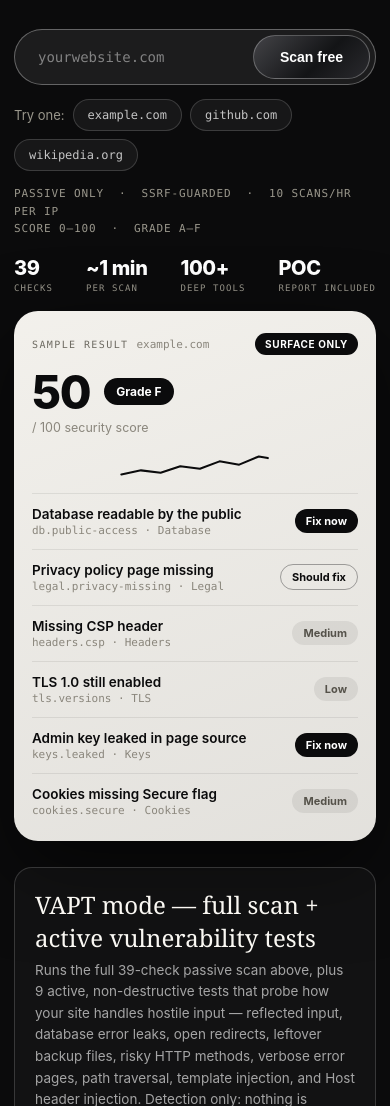
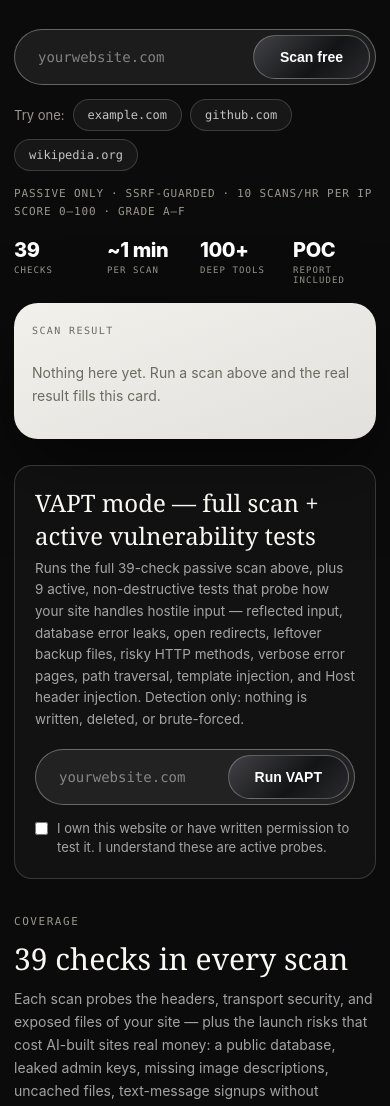
Before and after one commit to xorudra/siteguard, a Flask app: page / in a window 390 px wide. Shown: the part 280-1386 px from the top of the page. Run offline with Flask 3, Linux system fonts and the light colour scheme; some libraries are stand-ins or nearby versions.

Commit message:
feat(funnel): result card fills with the real scan; ZeroSweep origin allowed on scan endpoints
Owner order 2026-11-21: the home page result card must start blank and
fill only with real scan details — the static sample card is gone.
- POST /api/scan: same rate limit, scan gate and scanner as /scan,
  answers JSON (score, grade, counts, findings) for the card.
- CSRF guard: the ZeroSweep funnel origin is named as the one allowed
  cross-site origin, on /scan and /api/scan only (it was rejecting
  every scan started from ZeroSweep's home page with a 403).
- /api/scan sends CORS for that origin only, so the ZeroSweep page can
  read the JSON.
- Home page: card renders idle/scanning/error/done from the fetch;
  band micro line wraps only between segments; phone stats are an
  even 4-column grid.

```diff
--- a/app.py
+++ b/app.py
@@ -12,7 +12,7 @@ from urllib.parse import urlparse
 
 sys.path.insert(0, os.path.dirname(os.path.abspath(__file__)))
 
-from flask import Flask, Response, render_template, request
+from flask import Flask, Response, jsonify, render_template, request
 from itsdangerous import BadSignature, URLSafeSerializer
 from scanner import DEDUCT, scan, UnsafeTarget
 from vapt import vapt_scan
@@ -639,16 +639,28 @@ def _client_ip():
     return request.remote_addr or "?"
 
 
+# The funnel partner (owner decision 2026-11-21): ZeroSweep's home page
+# IS the free check, so its scan form posts here cross-site by design.
+# Only the two scan endpoints accept that origin; every other POST route
+# stays same-host only, and every other cross-site origin stays refused.
+PARTNER_ORIGIN = "https://zerosweep.dpdns.org"
+PARTNER_PATHS = ("/scan", "/api/scan")
+
+
 def _origin_ok():
     """CSRF guard for form posts (Launch Safety Standard A2): when a
     browser sends an Origin (or Referer) header, it must name THIS
     host. Non-browser clients send neither and pass — the check only
-    stops cross-site browser form submissions."""
+    stops cross-site browser form submissions. One named exception:
+    the ZeroSweep funnel origin, on the scan endpoints only."""
     origin = (request.headers.get("Origin")
               or request.headers.get("Referer"))
     if not origin:
         return True
-    return urlparse(origin).netloc == request.host
+    if urlparse(origin).netloc == request.host:
+        return True
+    return (request.path in PARTNER_PATHS
+            and origin.rstrip("/") == PARTNER_ORIGIN)
 
 
 def _host_is_local():
@@ -908,6 +920,72 @@ def do_scan():
                            owasp=owasp_coverage(report))
 
 
+def _scan_json(payload, status=200):
+    """JSON answer for /api/scan. The ZeroSweep home page fetches this
+    cross-site (the funnel), so the partner origin gets a CORS header;
+    no other origin does."""
+    resp = jsonify(payload)
+    resp.status_code = status
+    if request.headers.get("Origin") == PARTNER_ORIGIN:
+        resp.headers["Access-Control-Allow-Origin"] = PARTNER_ORIGIN
+        resp.headers["Vary"] = "Origin"
+    return resp
+
+
+@app.route("/api/scan", methods=["POST"])
+def api_scan():
+    """The free check as JSON: same rate limit, scan gate and scanner
+    as /scan, but the result fills the result card on the home page
+    itself (SiteGuard's own page, or ZeroSweep's — the funnel home)
+    instead of navigating to the report page. The full report + PoC
+    still live behind the classic /scan POST."""
+    limited = _rate_or_429()
+    if limited is not None:
+        return _scan_json(
+            {"error": "Too many scans from this connection — "
+                      "please wait a bit and try again."}, 429)
+
+    url = (request.form.get("url") or "").strip()
+    if not url:
+        return _scan_json({"error": "Please enter a website address."}, 400)
+    if len(url) > 253:
+        return _scan_json(
+            {"error": "That address looks too long to be real."}, 400)
+
+    slot = _scan_gate.acquire()
+    if slot is None:
+        return _scan_json(
+            {"error": "The scanner is busy with another scan right now — "
+                      "please try again in a few seconds."}, 429)
+    try:
+        report = scan(url)
+    except UnsafeTarget as e:
+        return _scan_json({"error": str(e)}, 400)
+    except Exception:
+        return _scan_json(
+            {"error": "Could not scan that site — check the address "
+                      "and try again."}, 502)
+    finally:
+        _scan_gate.release(slot)
+
+    checks = report["checks"]
+    return _scan_json({
+        "url": report["url"],
+        "score": report["score"],
+        "grade": report["grade"],
+        "complete": report["complete"],
+        "skipped": report["skipped"],
+        "total": len(checks),
+        "passed": sum(1 for c in checks if c["status"] == "passed"),
+        "failed": sum(1 for c in checks if c["status"] == "failed"),
+        "findings": [
+            {"title": f["title"], "key": f["key"],
+             "severity": f["severity"], "label": SEV_LABEL[f["severity"]]}
+            for f in report["findings"]
+        ],
+    })
+
+
 def _merge_reports(passive, active):
     """VAPT mode: merge the passive scan and the active tests into one report.
 
--- a/templates/index.html
+++ b/templates/index.html
@@ -42,6 +42,15 @@
   @keyframes slide { 0% { margin-left: -38% } 100% { margin-left: 100% } }
   .spin p { color: rgba(255,255,255,0.55); font-size: 12.5px; font-family: ui-monospace, SFMono-Regular, Menlo, Consolas, monospace; }
   .micro { font-family: ui-monospace, SFMono-Regular, Menlo, Consolas, monospace; font-size: 11px; letter-spacing: 0.08em; color: var(--faint); margin-top: 16px; line-height: 1.7; }
+  .micro .seg { white-space: nowrap; }
+  .micro .sep { margin: 0 7px; }
+  .rc-empty { color: #6d6a61; font-size: 14px; line-height: 1.6; padding: 26px 0 20px; }
+  .rc-error { color: #b3261e; font-size: 14px; font-weight: 600; line-height: 1.55; padding: 20px 0 14px; }
+  .rc-stats { display: flex; gap: 26px; flex-wrap: wrap; margin-top: 16px; padding-top: 14px; border-top: 1px solid rgba(11,11,12,0.08); }
+  .rc-stats .n { font-size: 19px; font-weight: 800; letter-spacing: -0.02em; }
+  .rc-stats .l { font-family: ui-monospace, SFMono-Regular, Menlo, Consolas, monospace; font-size: 9.5px; letter-spacing: 0.12em; color: #6d6a61; margin-top: 3px; }
+  .rc-report { margin-top: 16px; padding-top: 14px; border-top: 1px solid rgba(11,11,12,0.08); }
+  .rc-report button { background: #0b0b0c; color: #fff; border: 0; border-radius: 999px; font-size: 13px; font-weight: 700; padding: 11px 20px; cursor: pointer; min-height: 44px; }
   .stats { display: flex; gap: 34px; margin-top: auto; padding-top: 34px; flex-wrap: wrap; }
   .stat .n { font-size: 24px; font-weight: 800; letter-spacing: -0.02em; color: #fff; }
   .stat .l { font-family: ui-monospace, SFMono-Regular, Menlo, Consolas, monospace; font-size: 10px; letter-spacing: 0.12em; color: var(--faint); margin-top: 4px; }
@@ -99,7 +108,7 @@
     .grid { grid-template-columns: repeat(2, 1fr); }
     .topbar { padding: 14px 14px 4px; }
     /* between band, compact: stats in one tight 4-across row */
-    .stats { display: flex; justify-content: space-between; gap: 10px; margin-top: 18px; padding-top: 0; }
+    .stats { display: grid; grid-template-columns: repeat(4, 1fr); gap: 10px; margin-top: 18px; padding-top: 0; }
     .stat .n { font-size: 20px; }
     .stat .l { font-size: 9px; margin-top: 3px; }
     .micro { margin-top: 14px; line-height: 1.6; }
@@ -149,7 +158,7 @@
         <div class="bar"><i></i></div>
         <p>$ siteguard scan --target &hellip; probing 39 checks, about 30 seconds</p>
       </div>
-      <div class="micro">PASSIVE ONLY &nbsp;·&nbsp; SSRF-GUARDED &nbsp;·&nbsp; 10 SCANS/HR PER IP<br>SCORE 0–100 &nbsp;·&nbsp; GRADE A–F</div>
+      <div class="micro"><span class="seg">PASSIVE ONLY</span><span class="sep">·</span><span class="seg">SSRF-GUARDED</span><span class="sep">·</span><span class="seg">10 SCANS/HR PER IP</span><br><span class="seg">SCORE 0–100</span><span class="sep">·</span><span class="seg">GRADE A–F</span></div>
       <div class="stats">
         <div class="stat"><div class="n">39</div><div class="l">CHECKS</div></div>
         <div class="stat"><div class="n">~1 min</div><div class="l">PER SCAN</div></div>
@@ -158,26 +167,33 @@
       </div>
     </div>
 
-    <div class="card">
+    <div class="card" id="resultCard" aria-live="polite">
       <div class="sample-head">
-        <span class="t">SAMPLE RESULT</span><span class="u">example.com</span>
-        <span class="chip-dark">SURFACE ONLY</span>
+        <span class="t">SCAN RESULT</span><span class="u" id="rcUrl"></span>
+        <span class="chip-dark" id="rcChip" hidden>SURFACE ONLY</span>
       </div>
-      <div class="score-row">
-        <div class="score-block">
-          <div class="score-line"><span class="score-num">50</span><span class="grade">Grade F</span></div>
-          <div class="score-cap">/ 100 security score</div>
+      <div class="rc-empty" id="rcEmpty">Nothing here yet. Run a scan above and the real result fills this card.</div>
+      <div class="rc-error" id="rcError" role="alert" hidden></div>
+      <div id="rcBody" hidden>
+        <div class="score-row">
+          <div class="score-block">
+            <div class="score-line"><span class="score-num" id="rcScore"></span><span class="grade" id="rcGrade"></span></div>
+            <div class="score-cap">/ 100 security score</div>
+            <div class="score-cap" id="rcPartial" hidden></div>
+          </div>
         </div>
-        <svg class="spark" width="180" height="44" viewBox="0 0 180 44" fill="none" aria-hidden="true">
-          <polyline points="0,36 24,31 48,34 72,26 96,29 120,20 144,24 168,14 179,16" stroke="#0b0b0c" stroke-width="2.5" stroke-linecap="round" stroke-linejoin="round"/>
-        </svg>
+        <div class="rc-stats">
+          <div><div class="n" id="rcPassed"></div><div class="l">PASSED</div></div>
+          <div><div class="n" id="rcFailed"></div><div class="l">NEED ATTENTION</div></div>
+          <div><div class="n" id="rcSkipped"></div><div class="l">SKIPPED</div></div>
+          <div><div class="n" id="rcTotal"></div><div class="l">CHECKS TOTAL</div></div>
+        </div>
+        <div id="rcFindings"></div>
+        <form class="rc-report" action="/scan" method="post">
+          <input type="hidden" name="url" id="rcReportUrl">
+          <button type="submit">Full report + proof of concept</button>
+        </form>
       </div>
-      <div class="finding first"><div class="f-name">Database readable by the public<small>db.public-access · Database</small></div><span class="chip crit">Fix now</span></div>
-      <div class="finding"><div class="f-name">Privacy policy page missing<small>legal.privacy-missing · Legal</small></div><span class="chip warn">Should fix</span></div>
-      <div class="finding"><div class="f-name">Missing CSP header<small>headers.csp · Headers</small></div><span class="chip soft">Medium</span></div>
-      <div class="finding"><div class="f-name">TLS 1.0 still enabled<small>tls.versions · TLS</small></div><span class="chip soft">Low</span></div>
-      <div class="finding"><div class="f-name">Admin key leaked in page source<small>keys.leaked · Keys</small></div><span class="chip crit">Fix now</span></div>
-      <div class="finding"><div class="f-name">Cookies missing Secure flag<small>cookies.secure · Cookies</small></div><span class="chip soft">Medium</span></div>
     </div>
   </div>
 
@@ -261,11 +277,92 @@
     <a href="https://github.com/xorudra/siteguard">github.com/xorudra/siteguard</a> · <a href="/privacy">Privacy</a> · <a href="/terms">Terms</a></footer>
 
 <script>
-document.getElementById('scanForm').addEventListener('submit', function () {
+var GRADE_COLORS = { A: '#22a06b', B: '#65a30d', C: '#ca8a04', D: '#ea580c', F: '#dc2626' };
+var SEV_CLASS = { high: 'crit', medium: 'warn', low: 'soft', info: 'soft' };
+
+function rcShow(state, data) {
+  var empty = document.getElementById('rcEmpty');
+  var body = document.getElementById('rcBody');
+  var err = document.getElementById('rcError');
+  var chip = document.getElementById('rcChip');
+  empty.hidden = state !== 'empty';
+  body.hidden = state !== 'done';
+  err.hidden = state !== 'error';
+  chip.hidden = state !== 'done';
+  if (state === 'scanning') {
+    empty.hidden = false;
+    empty.textContent = 'Scanning ' + data + ' — probing 39 checks…';
+  }
+  if (state === 'error') err.textContent = data;
+  if (state !== 'done') return;
+  document.getElementById('rcUrl').textContent = data.url;
+  var score = document.getElementById('rcScore');
+  score.textContent = data.score;
+  score.style.color = GRADE_COLORS[data.grade] || '#0b0b0c';
+  document.getElementById('rcGrade').textContent = 'Grade ' + data.grade;
+  var partial = document.getElementById('rcPartial');
+  if (data.complete) { partial.hidden = true; }
+  else {
+    partial.hidden = false;
+    partial.textContent = 'partial scan, ' + data.skipped + ' checks skipped';
+  }
+  document.getElementById('rcPassed').textContent = data.passed;
+  document.getElementById('rcFailed').textContent = data.failed;
+  document.getElementById('rcSkipped').textContent = data.skipped;
+  document.getElementById('rcTotal').textContent = data.total;
+  document.getElementById('rcReportUrl').value = data.url;
+  var box = document.getElementById('rcFindings');
+  box.textContent = '';
+  if (!data.findings.length) {
+    var ok = document.createElement('div');
+    ok.className = 'finding first';
+    ok.innerHTML = '<div class="f-name">No problems found in the surface checks.</div>';
+    box.appendChild(ok);
+  }
+  data.findings.forEach(function (f, i) {
+    var row = document.createElement('div');
+    row.className = 'finding' + (i === 0 ? ' first' : '');
+    var name = document.createElement('div');
+    name.className = 'f-name';
+    name.textContent = f.title;
+    var small = document.createElement('small');
+    small.textContent = f.key;
+    name.appendChild(small);
+    var chipEl = document.createElement('span');
+    chipEl.className = 'chip ' + (SEV_CLASS[f.severity] || 'soft');
+    chipEl.textContent = f.label;
+    row.appendChild(name);
+    row.appendChild(chipEl);
+    box.appendChild(row);
+  });
+  document.getElementById('resultCard').scrollIntoView({ behavior: 'smooth', block: 'nearest' });
+}
+
+document.getElementById('scanForm').addEventListener('submit', function (e) {
+  e.preventDefault();
   var b = document.getElementById('scanBtn');
+  var url = document.getElementById('urlInput').value.trim();
+  if (!url) { rcShow('error', 'Please enter a website address.'); return; }
   b.disabled = true;
   b.textContent = 'Scanning…';
   document.getElementById('spin').style.display = 'block';
+  rcShow('scanning', url);
+  var body = new URLSearchParams();
+  body.set('url', url);
+  fetch('/api/scan', { method: 'POST', body: body })
+    .then(function (r) { return r.json().then(function (j) { return { ok: r.ok, j: j }; }); })
+    .then(function (res) {
+      if (!res.ok) throw new Error(res.j.error || 'Scan failed.');
+      rcShow('done', res.j);
+    })
+    .catch(function (err) {
+      rcShow('error', err.message || 'Could not scan that site — check the address and try again.');
+    })
+    .finally(function () {
+      b.disabled = false;
+      b.textContent = 'Scan free';
+      document.getElementById('spin').style.display = 'none';
+    });
 });
 document.getElementById('vaptForm').addEventListener('submit', function () {
   var b = this.querySelector('button');
```
Also changed, not shown: tests/test_funnel.py (+77 -0 lines).
